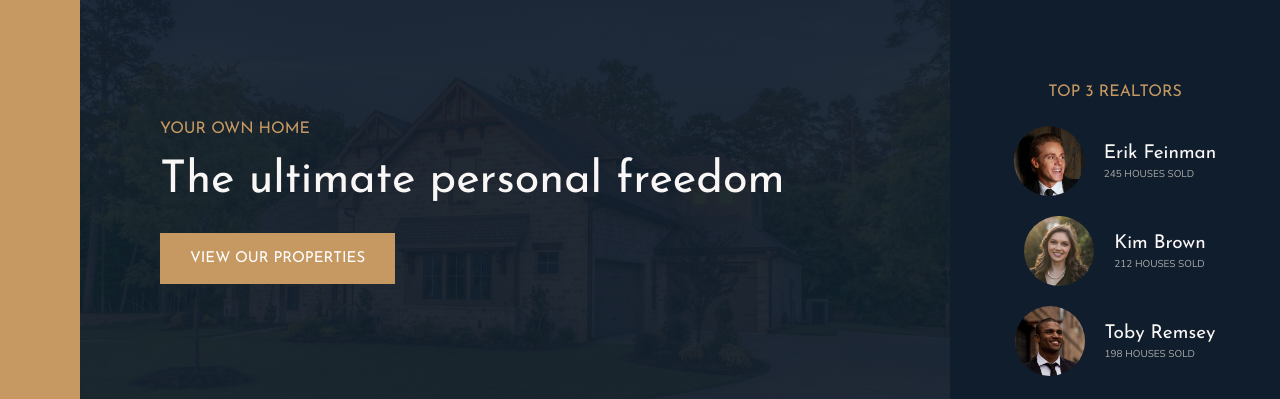
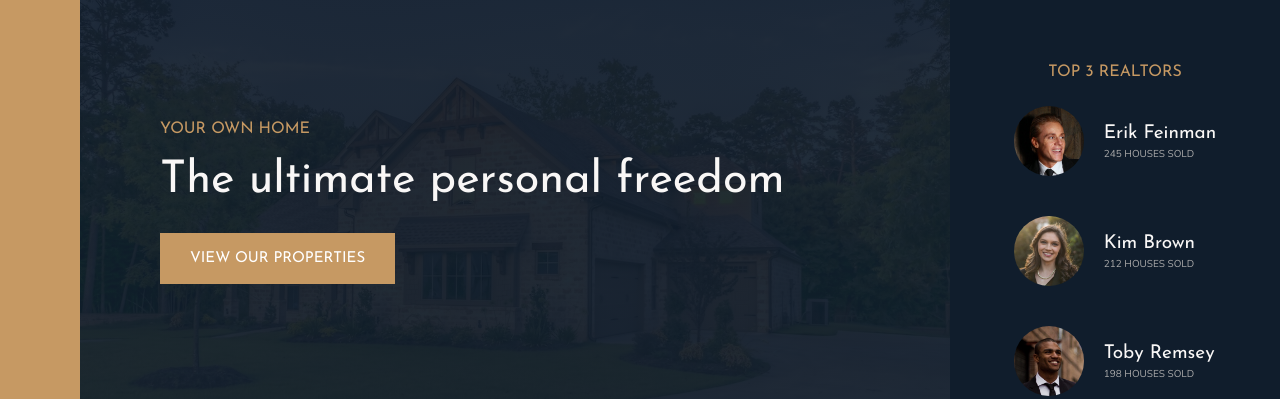
Before and after one commit to HossainRezayi/css-advance-projects, a website: page Nexter/index.html in a window 1280 px wide. Shown: the part 92-491 px from the top of the page. Drawn offline with nearby package versions, Linux system fonts and the light colour scheme.

Commit message:
add an change

```diff
--- a/Nexter/index.html
+++ b/Nexter/index.html
@@ -41,17 +41,13 @@
           <h4 class="heading-4 heading-4--light">Erik Feinman</h4>
           <p class="realtors__sold">245 houses sold</p>
         </div>
-      </div>
 
-      <div class="realtors__list">
         <img src="img/realtor-2.jpeg" alt="Realtors 2" class="realtors__img" />
         <div class="realtors__details">
           <h4 class="heading-4 heading-4--light">Kim Brown</h4>
           <p class="realtors__sold">212 houses sold</p>
         </div>
-      </div>
 
-      <div class="realtors__list">
         <img src="img/realtor-3.jpeg" alt="Realtors 3" class="realtors__img" />
         <div class="realtors__details">
           <h4 class="heading-4 heading-4--light">Toby Remsey</h4>
```
